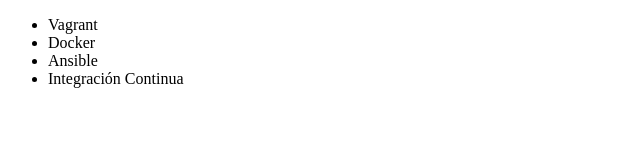
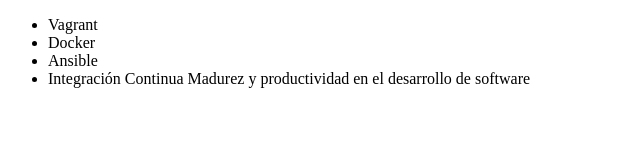
Before and after one commit to IsaVera27/alura-git, a plain HTML site: page index.html in a window 1280 px wide. Shown: the whole page, without its empty margins (0-640 px from the left). Drawn offline with Linux system fonts and the light colour scheme.

Commit message:
Renombrando curso de Integracion continua

```diff
--- a/index.html
+++ b/index.html
@@ -9,7 +9,7 @@
          <li> Vagrant </li>
          <li> Docker </li>
          <li> Ansible </li>
-         <li> Integración Continua </li>
+         <li> Integración Continua Madurez y productividad en el desarrollo de software</li>
      </ul>
 </body>
 </html>
```
